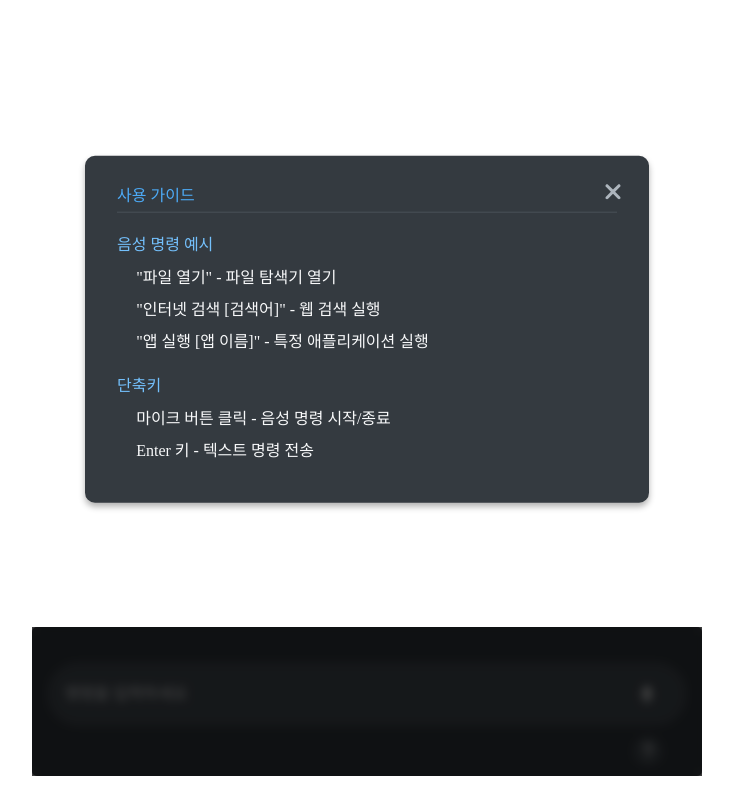
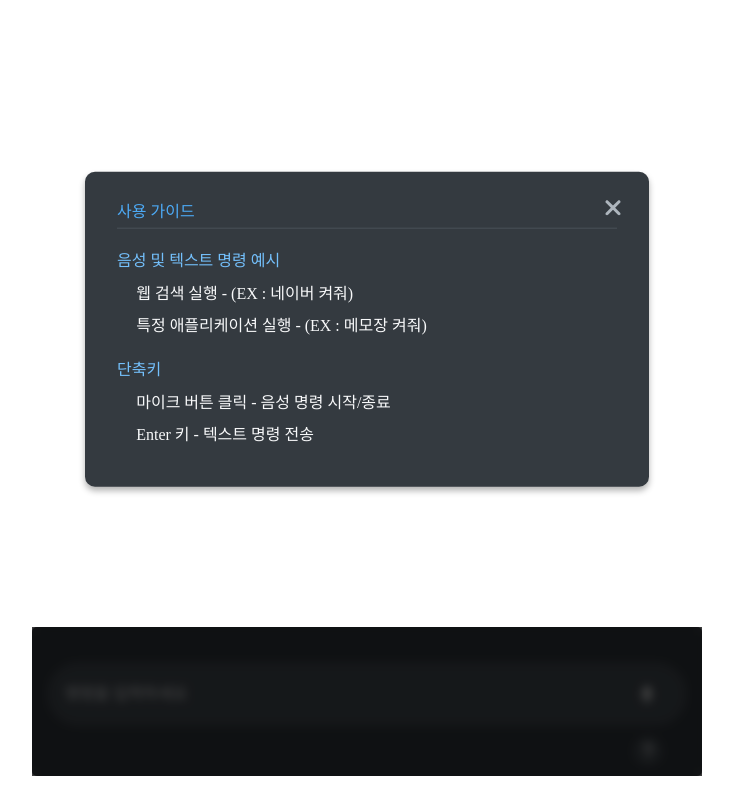
Before and after one commit to InwooLeeme/saysthapp, a Next.js app in the folder renderer/: page / in a window 1280 px wide. Both pictures are taken after a click on the element 921 px from the left and 751 px from the top of the page. Shown: the whole page, without its empty margins (273-1006 px from the left). Built offline with nearby package versions, Linux system fonts and the light colour scheme.

Commit message:
유저 가이드라인 수정

```diff
--- a/renderer/src/app/components/GuideModal.tsx
+++ b/renderer/src/app/components/GuideModal.tsx
@@ -18,11 +18,10 @@ export default function GuideModal({ isOpen, onClose }: GuideModalProps) {
         </button>
         <h2 className={styles.modalTitle}>사용 가이드</h2>
         <div className={styles.guideSection}>
-          <h3 className={styles.sectionTitle}>음성 명령 예시</h3>
+          <h3 className={styles.sectionTitle}>음성 및 텍스트 명령 예시</h3>
           <ul className={styles.guideList}>
-            <li className={styles.guideItem}>"파일 열기" - 파일 탐색기 열기</li>
-            <li className={styles.guideItem}>"인터넷 검색 [검색어]" - 웹 검색 실행</li>
-            <li className={styles.guideItem}>"앱 실행 [앱 이름]" - 특정 애플리케이션 실행</li>
+            <li className={styles.guideItem}>웹 검색 실행 - (EX : 네이버 켜줘)</li>
+            <li className={styles.guideItem}>특정 애플리케이션 실행 - (EX : 메모장 켜줘)</li>
           </ul>
         </div>
         <div className={styles.guideSection}>
```
